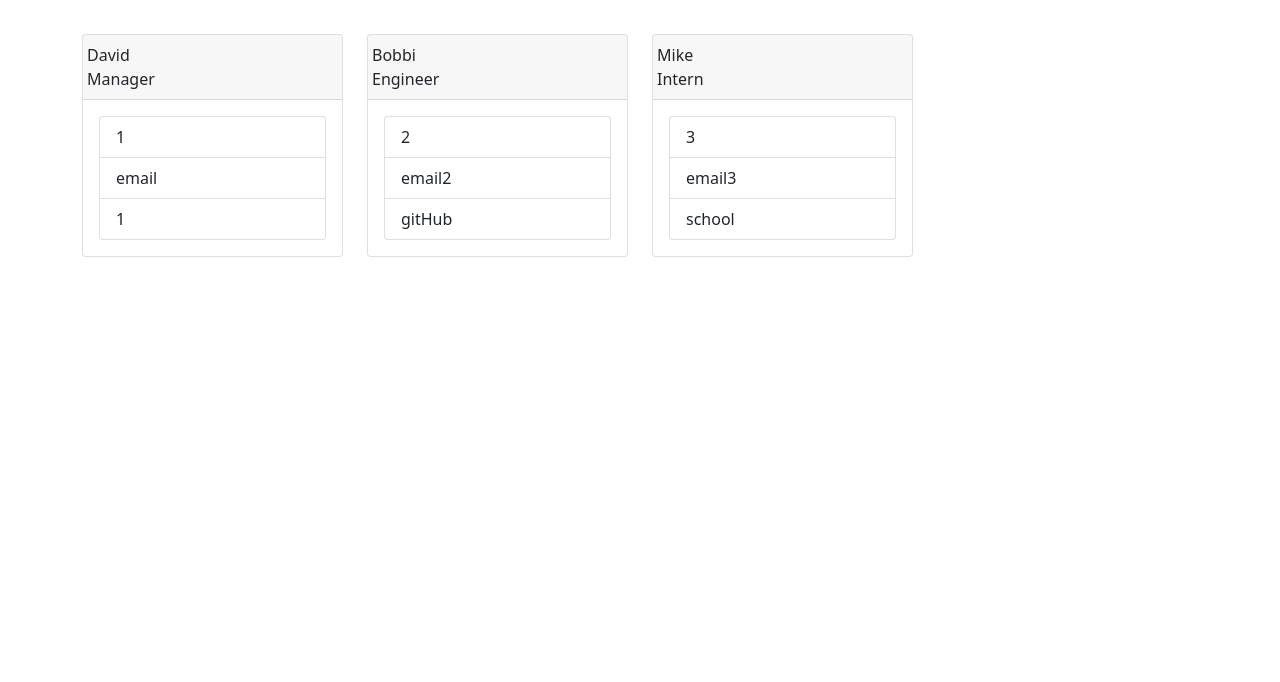
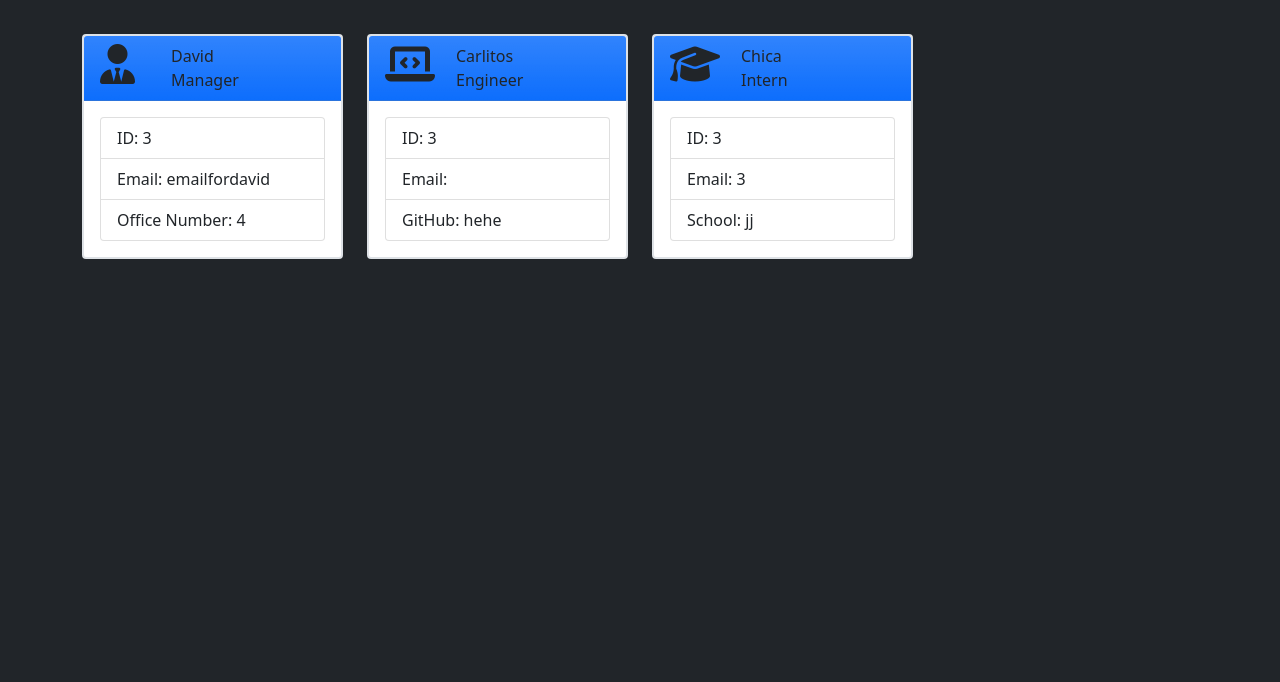
Before and after one commit to DaveyManuel/TeamProfileGenerator, a website: page team.html in a window 1280 px wide. Shown: the part 118-800 px from the top of the page. Drawn offline with nearby package versions, Linux system fonts and the light colour scheme.

Commit message:
added styling to html

```diff
--- a/team.html
+++ b/team.html
@@ -3,13 +3,14 @@
     <head>
         <meta charset="UTF-8">
         <meta name="viewport" content="width=device-width, initial-scale=1.0">
+        <script src="https://kit.fontawesome.com/bda962699d.js" crossorigin="anonymous"></script>
         <link href="https://cdn.jsdelivr.net/npm/bootstrap@5.0.0-beta2/dist/css/bootstrap.min.css" rel="stylesheet" integrity="sha384-BmbxuPwQa2lc/FVzBcNJ7UAyJxM6wuqIj61tLrc4wSX0szH/Ev+nYRRuWlolflfl" crossorigin="anonymous">
         <title>Team Profile Generator</title>
     </head>
-    <body>
+    <body class="bg-dark">
 
         <div class="row">
-            <h1 class='display-1 text-center bg-dark text-white'>Team Profile Generator</h1>
+            <h1 class='display-1 text-center bg-success bg-gradient'>David's Team</h1>
         </div>
 
 
@@ -18,25 +19,26 @@
             <div class="row">
 
     <div class="col-sm-3 mt-5">
-    <div class="card">
-    <div class="card-header">
+    <div class="card border border-2">
+    <div class="card-header bg-primary bg-gradient">
         <div class="row">
-            David
-        </div>
-        <div class="row">
-            Manager
+            <div class="col-4"><i class="fas fa-user-tie fs-1"></i></div>
+            <div class="col">
+                <div class="row">David</div>
+                <div class="row">Manager</div>
+            </div>
         </div>
     </div>
     <div class="card-body">
         <ul class="list-group">
             <li class="list-group-item">
-                1
+                ID: 3
             </li>
             <li class="list-group-item">
-                email
+                Email: emailfordavid
             </li>
             <li class="list-group-item">
-                1
+                Office Number: 4
             </li>
         </ul>
     </div>
@@ -44,25 +46,26 @@
 </div>
 
     <div class="col-sm-3 mt-5">
-    <div class="card">
-    <div class="card-header">
+    <div class="card border border-2">
+    <div class="card-header bg-primary bg-gradient">
         <div class="row">
-            Bobbi
-        </div>
-        <div class="row">
-            Engineer
+            <div class="col-4"><i class="fas fa-laptop-code fs-1"></i></div>
+            <div class="col">
+                <div class="row">Carlitos</div>
+                <div class="row">Engineer</div>
+            </div>
         </div>
     </div>
     <div class="card-body">
         <ul class="list-group">
             <li class="list-group-item">
-                2
+                ID: 3
             </li>
             <li class="list-group-item">
-                email2
+                Email:
             </li>
             <li class="list-group-item">
-                gitHub
+                GitHub: hehe
             </li>
         </ul>
     </div>
@@ -70,25 +73,26 @@
 </div>
 
     <div class="col-sm-3 mt-5">
-    <div class="card">
-    <div class="card-header">
+    <div class="card border border-2">
+    <div class="card-header bg-primary bg-gradient">
         <div class="row">
-            Mike
-        </div>
-        <div class="row">
-            Intern
+            <div class="col-4"><i class="fas fa-graduation-cap fs-1"></i></div>
+            <div class="col">
+                <div class="row">Chica</div>
+                <div class="row">Intern</div>
+            </div>
         </div>
     </div>
     <div class="card-body">
         <ul class="list-group">
             <li class="list-group-item">
-                3
+                ID: 3
             </li>
             <li class="list-group-item">
-                email3
+                Email: 3
             </li>
             <li class="list-group-item">
-                school
+                School: jj
             </li>
         </ul>
     </div>
```
Also changed, not shown: generateMarkdown.js (+36 -30 lines).
